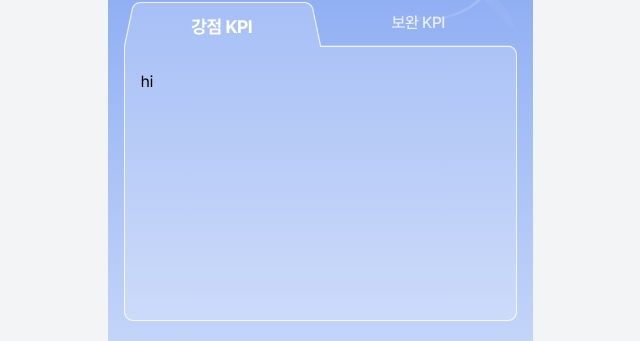
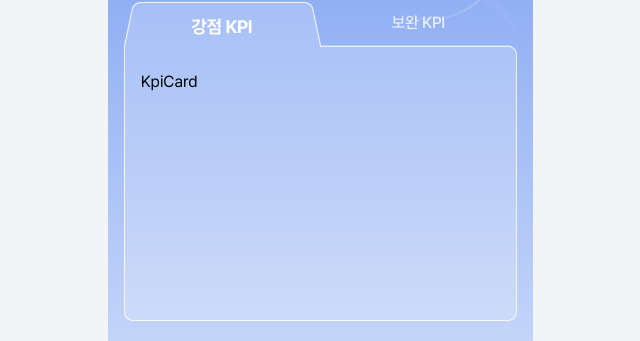
Before and after one commit to UMC9th-NaviK/NaviK-FE, a React (Vite) app: page /home in a window 1280 px wide. Shown: the part 166-507 px from the top of the page, without its empty margins (320-960 px from the left). Built offline with nearby package versions, Linux system fonts and the light colour scheme.

Commit message:
#35 [FEAT] KPI 카드 파일 생성

```diff
--- /dev/null
+++ b/src/components/home/KpiCard.tsx
@@ -0,0 +1,5 @@
+const KpiCard = () => {
+  return <div>KpiCard</div>;
+};
+
+export default KpiCard;
--- a/src/components/home/KpiFile.tsx
+++ b/src/components/home/KpiFile.tsx
@@ -1,4 +1,5 @@
 import { useState } from 'react';
+import KpiCard from './KpiCard';
 
 type KPITab = 'core' | 'overcome';
 
@@ -47,8 +48,7 @@ const KpiFile = () => {
           }}
         >
           <div className="h-full">
-            {/* 내부 카드 영역 */}
-            hi
+            <KpiCard />
           </div>
         </div>
       </div>
```
